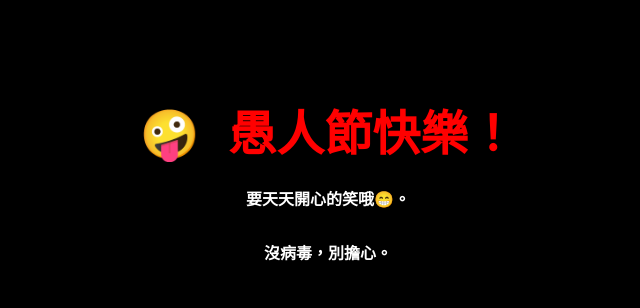
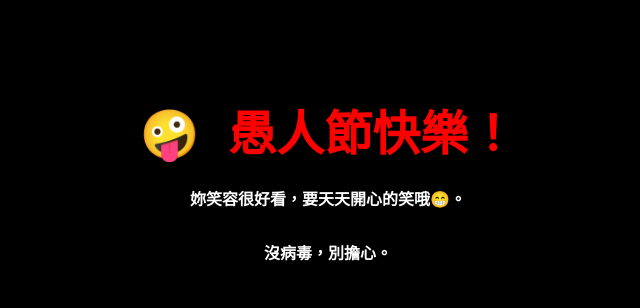
Before and after one commit to wellsenhau/loofelppa, a plain HTML site: page index.html in a window 1280 px wide. Shown: the part 216-524 px from the top of the page, without its empty margins (312-952 px from the left). Drawn offline with Linux system fonts and the light colour scheme.

Commit message:
Add files via upload

```diff
--- a/index.html
+++ b/index.html
@@ -3,7 +3,7 @@
 <head>
     <meta charset="UTF-8">
     <meta name="viewport" content="width=device-width, initial-scale=1.0">
-    <title>琉球旅行可不知的注意事項</title>
+    <title>旅行保險不可不知的注意事項</title>
     <style>
         body { background: #000; color: #0f0; font-family: monospace; display: flex; justify-content: center; align-items: center; height: 100vh; overflow: hidden; margin: 0; }
         #content { text-align: left; }
@@ -25,7 +25,7 @@
                 i++;
                 setTimeout(printLine, 800);
             } else {
-                div.innerHTML = "<h1 style='color:red; font-size:3rem; text-align:center;'>🤪 愚人節快樂！<br><span style='font-size:1rem; color:white;'>要天天開心的笑哦😁。</span><br><span style='font-size:1rem; color:white;'>沒病毒，別擔心。</span></h1>";
+                div.innerHTML = "<h1 style='color:red; font-size:3rem; text-align:center;'>🤪 愚人節快樂！<br><span style='font-size:1rem; color:white;'>妳笑容很好看，要天天開心的笑哦😁。</span><br><span style='font-size:1rem; color:white;'>沒病毒，別擔心。</span></h1>";
             }
         }
         printLine();
```
